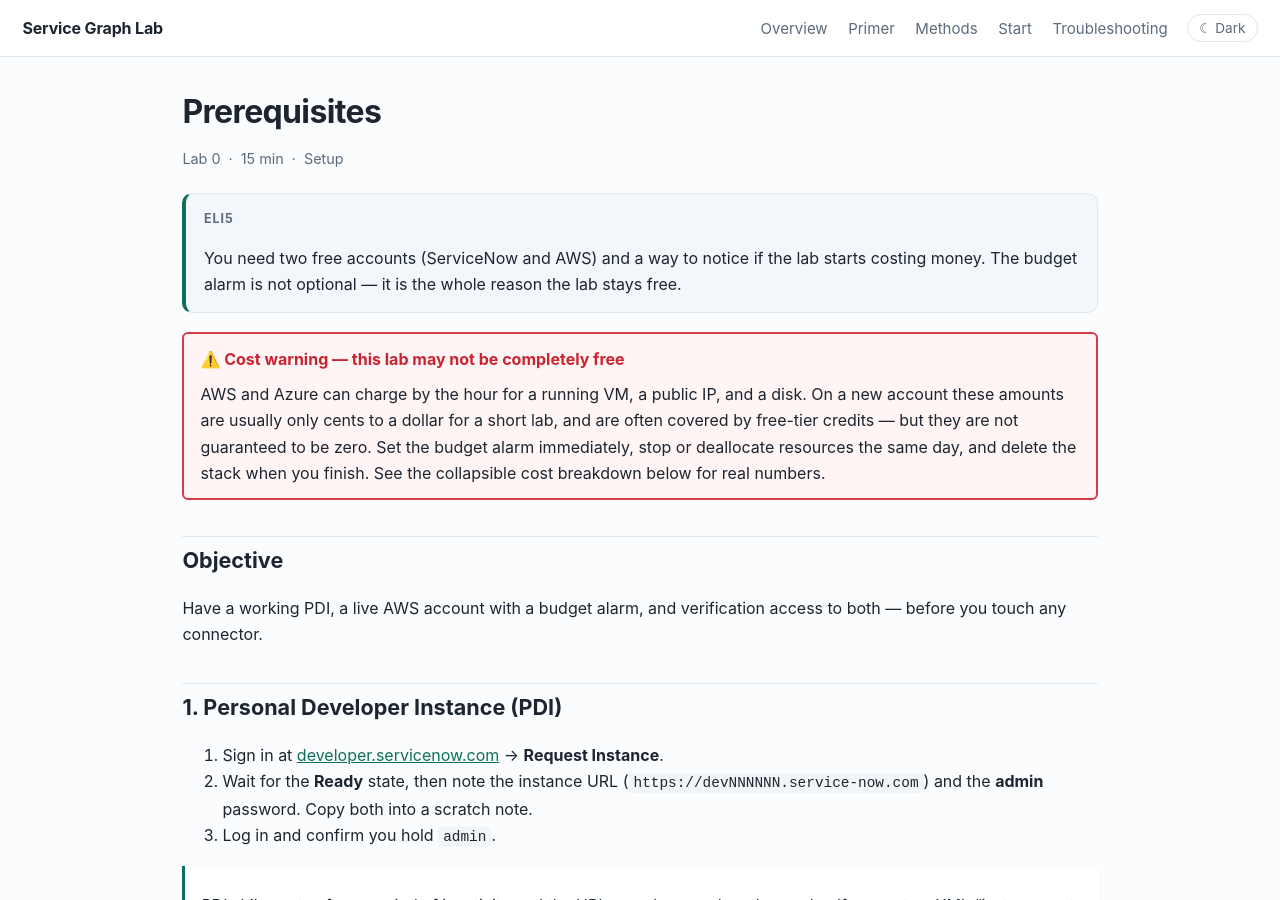
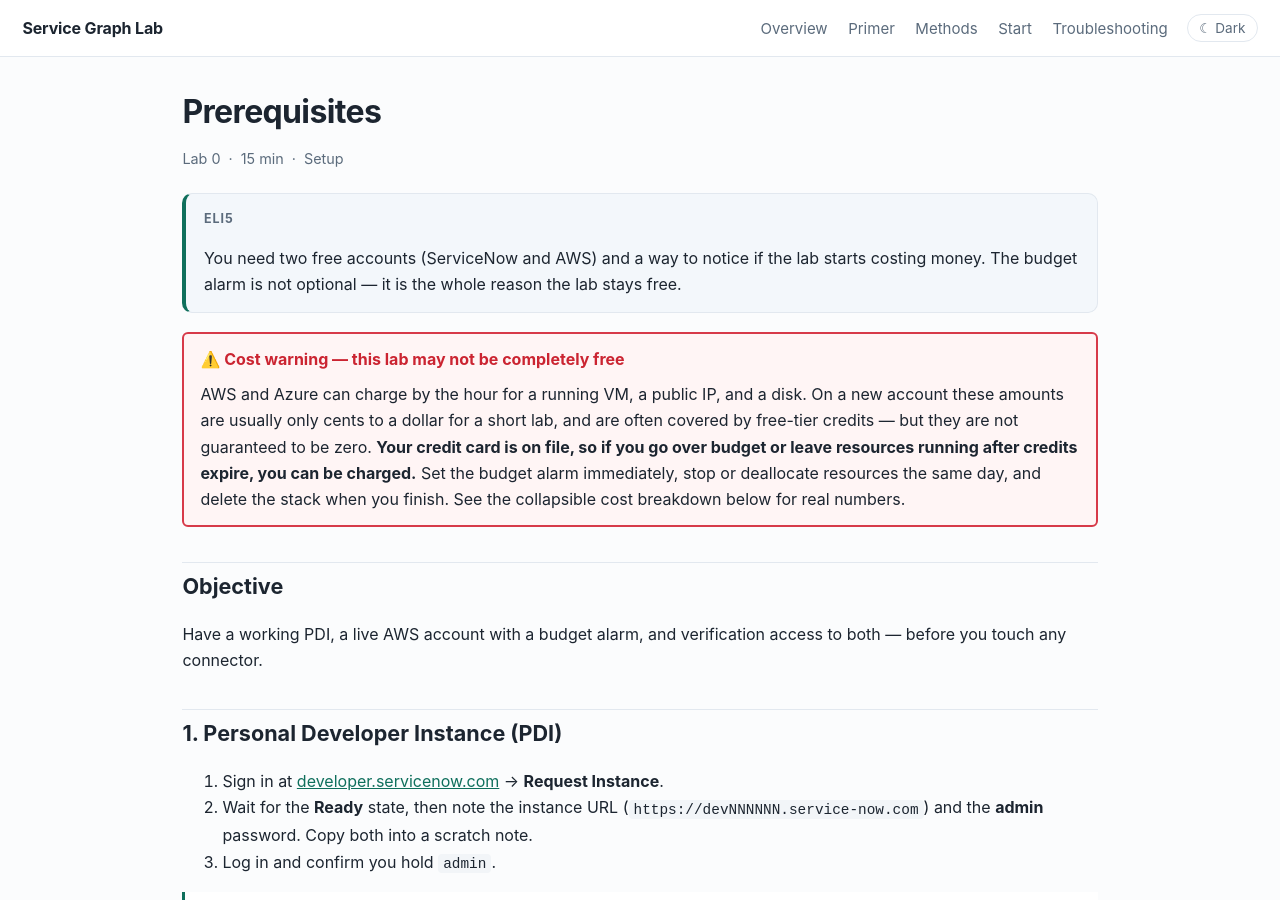
Before and after one commit to eltonaguiar/ServiceNow_ServiceGraph_Lab, a Jekyll site: the page built from labs/00-prerequisites.md, in a window 1280 px wide and 900 px high. Built offline with Jekyll 4.4.1, drawn with Linux system fonts in a browser that asks for light colours; some of the changed text lies outside the part shown.

Commit message:
Emphasize credit-card-on-file risk in cost warnings
Note that the card is on file and can be charged if you go over budget, exhaust credits, or leave resources running after the Free plan ends.

```diff
--- a/labs/00-prerequisites.md
+++ b/labs/00-prerequisites.md
@@ -15,7 +15,7 @@ permalink: /labs/00-prerequisites/
 
 <div style="border: 2px solid #d73a49; border-radius: 6px; padding: 12px 16px; margin: 16px 0; background: #fff5f5;">
 <p style="margin: 0; font-weight: bold; color: #cb2431;">⚠️ Cost warning — this lab may not be completely free</p>
-<p style="margin: 8px 0 0 0;">AWS and Azure can charge by the hour for a running VM, a public IP, and a disk. On a new account these amounts are usually only cents to a dollar for a short lab, and are often covered by free-tier credits — but they are not guaranteed to be zero. Set the budget alarm immediately, stop or deallocate resources the same day, and delete the stack when you finish. See the collapsible cost breakdown below for real numbers.</p>
+<p style="margin: 8px 0 0 0;">AWS and Azure can charge by the hour for a running VM, a public IP, and a disk. On a new account these amounts are usually only cents to a dollar for a short lab, and are often covered by free-tier credits — but they are not guaranteed to be zero. <strong>Your credit card is on file, so if you go over budget or leave resources running after credits expire, you can be charged.</strong> Set the budget alarm immediately, stop or deallocate resources the same day, and delete the stack when you finish. See the collapsible cost breakdown below for real numbers.</p>
 </div>
 
 ## Objective
@@ -72,8 +72,8 @@ the app.
 New accounts are on a **credit-based Free plan**, not the old “750 free hours per month for 12 months” model.
 
 <div style="border: 2px solid #d73a49; border-radius: 6px; padding: 12px 16px; margin: 16px 0; background: #fff5f5;">
-<p style="margin: 0; font-weight: bold; color: #cb2431;">⚠️ Free-ish, not free — still be cautious</p>
-<p style="margin: 8px 0 0 0;">You start with <strong>$100 in credits</strong> and roughly <strong>six months</strong> on the Free plan. Charges for this lab are usually only cents to a dollar and come out of those credits instead of your card. The plan ends when the credits run out or the six months are up, whichever comes first. After that, resources are stopped or you are asked to upgrade. A public IPv4 address and a running (or stopped-but-not-deleted) instance still consume credits. Treat the budget alarm and same-day cleanup as mandatory.</p>
+<p style="margin: 0; font-weight: bold; color: #cb2431;">⚠️ Free-ish, not free — your credit card is on file</p>
+<p style="margin: 8px 0 0 0;">You start with <strong>$100 in credits</strong> and roughly <strong>six months</strong> on the Free plan. Charges for this lab are usually only cents to a dollar and come out of those credits instead of your card. <strong>Be cautious: your credit card is on file.</strong> If you go over budget, exhaust the credits, or the plan ends and resources are still running, AWS can charge the card. Set the budget alarm immediately and delete the stack the same day. A public IPv4 address and a running (or stopped-but-not-deleted) instance still consume credits.</p>
 </div>
 
 Practical consequences:
```
